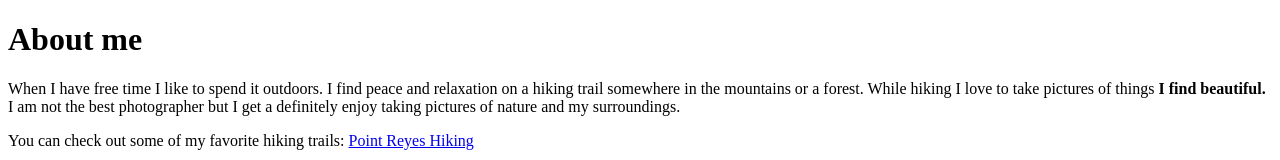
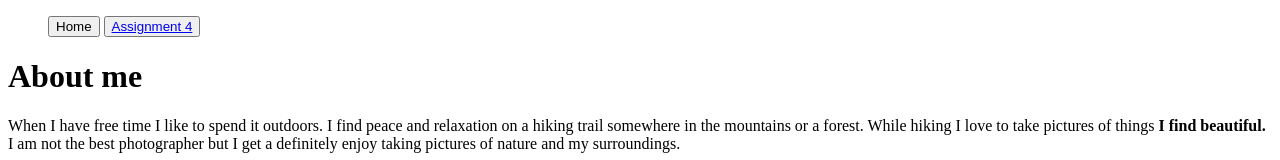
Before and after one commit to Val2049/val2049.github.io, a plain HTML site: page index.html in a window 1280 px wide. Shown: the top 160 px of the page. Drawn offline with Linux system fonts and the light colour scheme; grey boxes are pictures that could not be loaded.

Commit message:
Add files via upload

```diff
--- a/index.html
+++ b/index.html
@@ -7,13 +7,22 @@
     <title>Document</title>
 </head>
 <body>
+    <nav class="nav">
+        <ul>
+            <button>
+                Home
+            </button>
+            <button>
+                <a href="fancifymytext.html">Assignment 4</a>
+            </button>
+        </ul>
+    </nav>
     <h1>About me</h1>
     <p>When I have free time I like to spend it outdoors. I find peace and relaxation on a hiking trail somewhere in the mountains or a forest. While hiking I love to take pictures of things <strong>I find beautiful. </strong>I am not the best photographer but I get a definitely
     enjoy taking pictures of nature and my surroundings.</p>
 
         <p> You can check out some of my favorite hiking trails:
             <a href="https://californiacrossroads.com/hikes-in-point-reyes-national-seashore/" title="The Mozilla homepage" target="_blank">Point Reyes Hiking</a>
-
         </p>
         <img src="https://images.unsplash.com/photo-1662638002162-0cdee38e4475?ixlib=rb-1.2.1&ixid=MnwxMjA3fDB8MHxwaG90by1wYWdlfHx8fGVufDB8fHx8&auto=format&fit=crop&w=687&q=80" alt="">
     </p>
```
